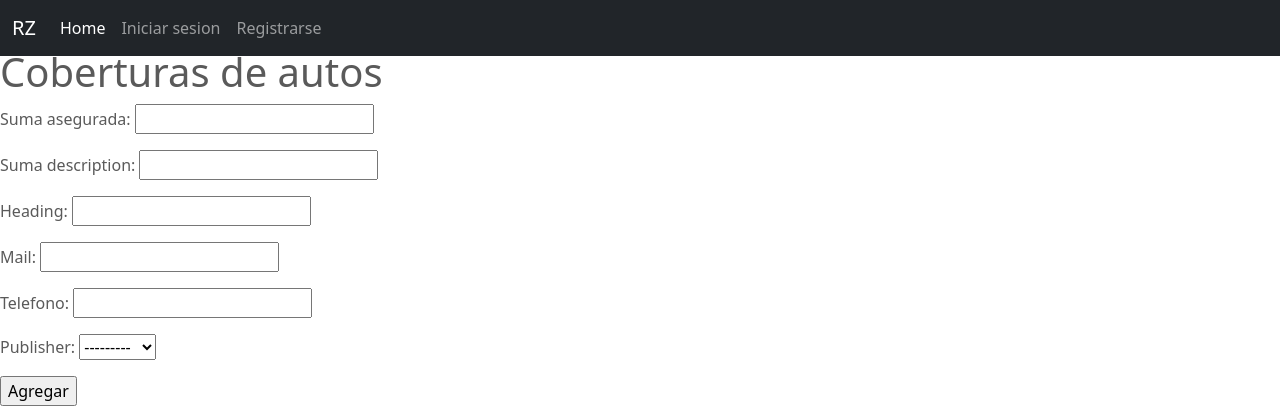
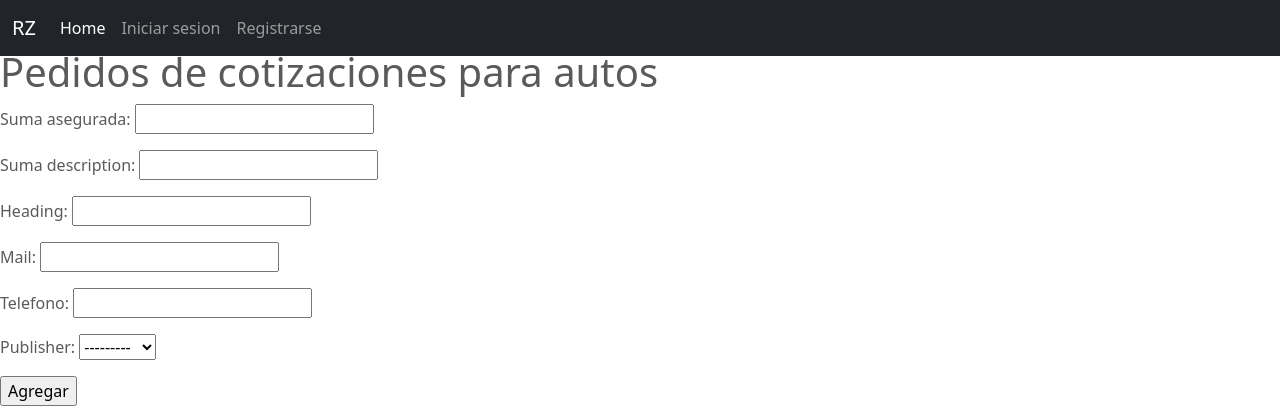
Before and after one commit to joseruiz84/joseruiz_proyecto_final, a Django app: page /rama-autos/ in a window 1280 px wide. Shown: the top 420 px of the page. Run offline with Django 4.2, Linux system fonts and the light colour scheme; tables that the repository leaves empty hold one stand-in row (values such as "Sample post"); some libraries are stand-ins or nearby versions.

```diff
--- a/seguros/templates/seguros/autos.html
+++ b/seguros/templates/seguros/autos.html
@@ -3,7 +3,7 @@
 {% block main %}
 <html>
     <body>
-        <h1>Coberturas de autos</h1>
+        <h1>Pedidos de cotizaciones para autos</h1>
 <!--nuevo   -->
 {%if form%}
 <form action="{% url 'agregar-post' %}" method="post">
@@ -18,7 +18,7 @@
 </html>
 <ul>
     {%  for producto in posts  %}
-    <li> {{producto.id}} - {{producto.Suma_asegurada}} - {{ producto.Suma_description }} - {{ producto.heading}} - {{ producto.telefono }}</li>
+    <li> {{producto.id}} - {{producto.Suma_asegurada}} - {{ producto.Suma_description }} - {{ producto.heading}} - {{ producto.telefono }} - {{ producto.publisher }} - {{ producto.mail }}</li>
     {% endfor %}
 </ul>
 </html>
```
Also changed, not shown: seguros/templates/seguros/post_list.html (line endings or trailing spaces).
